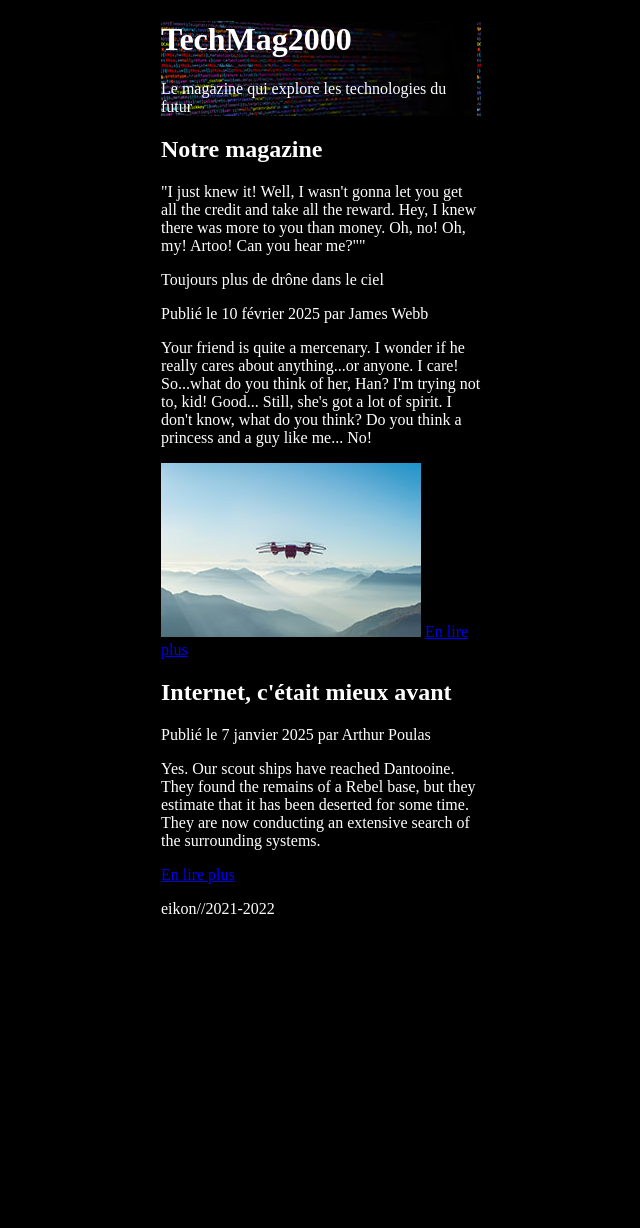
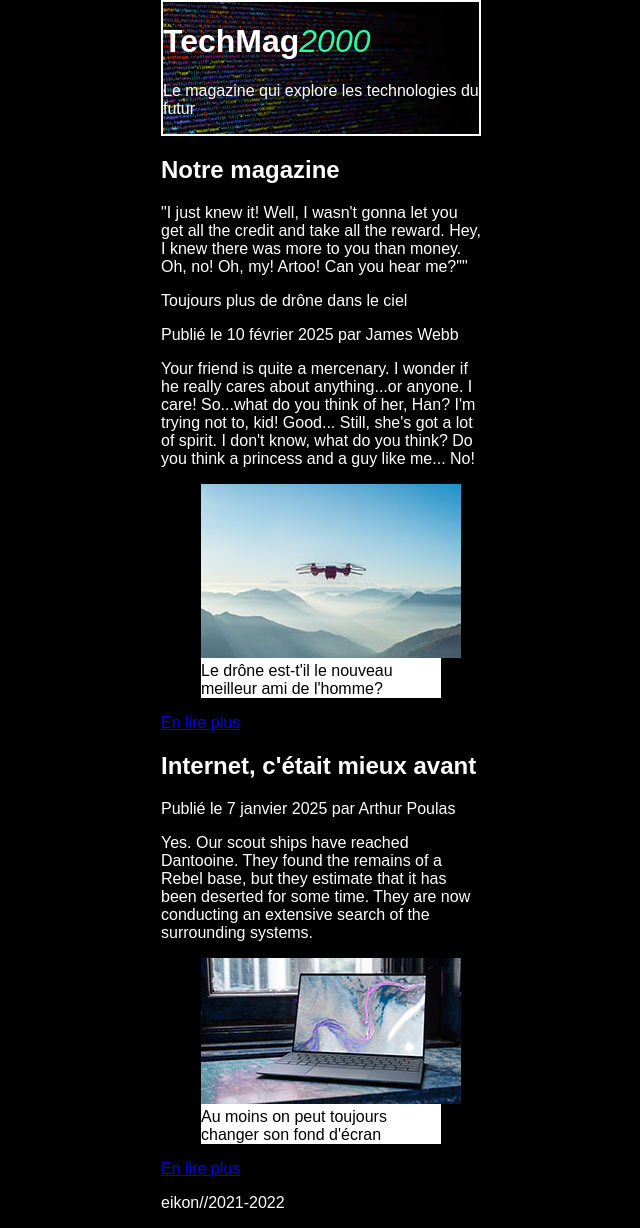
Before and after one commit to despairpanta/14-techmag, a plain HTML site: page index.html in a window 1280 px wide. Shown: the whole page, without its empty margins (319-959 px from the left). Before the commit the page ends 934 px from the top, so only its background shows below. Drawn offline with Linux system fonts and the light colour scheme.

Commit message:
css-ajout

```diff
--- a/css/style.css
+++ b/css/style.css
@@ -12,8 +12,22 @@ body {
   margin: auto;
   background: black;
   color: white;
+  font-family: sans-serif;
 }
 
 header {
   background-image: url(../img/header-background.jpg);
+  border: 2px solid white;
 }
+
+header span {
+color: #2afca6;
+font-weight:100;
+font-style: italic;
+}
+
+figure {
+  max-width: 320px;
+  background: white;
+  color: black;
+}
--- a/index.html
+++ b/index.html
@@ -15,7 +15,7 @@
     </p>
    </header>
 
-   <div>
+   <div class="magazine-explication">
     <h2>
       Notre magazine
     </h2>
@@ -42,7 +42,12 @@
     like me... No!
     </p>
 
-    <img src="img/photo-de-drone.jpg">
+    <figure>
+      <img src="img/photo-de-drone.jpg">
+      <figcaption>
+        Le drône est-t'il le nouveau meilleur ami de l'homme?
+      </figcaption>
+    </figure>
 
     <a href="article.html">En lire plus</a>
    </article>
@@ -61,7 +66,12 @@
     time. They are now conducting an extensive search of the surrounding
     systems.
     </p>
-
+    <figure>
+      <img src="img/image-ordinateur.jpg">
+      <figcaption>
+        Au moins on peut toujours changer son fond d'écran
+      </figcaption>
+    </figure>
     <a href="article.html">En lire plus</a>
    </article>
 
```
